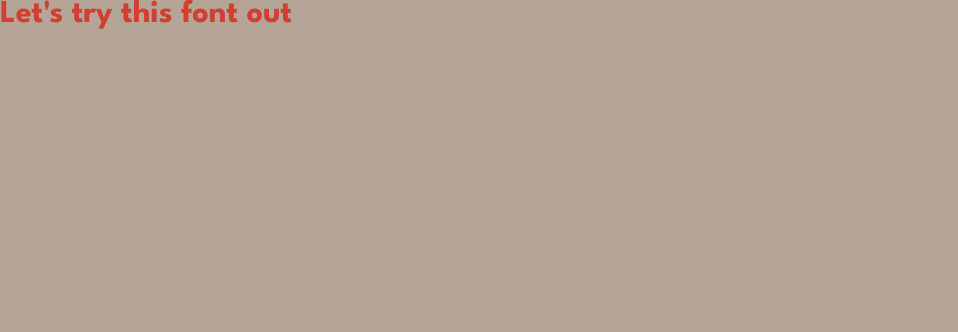
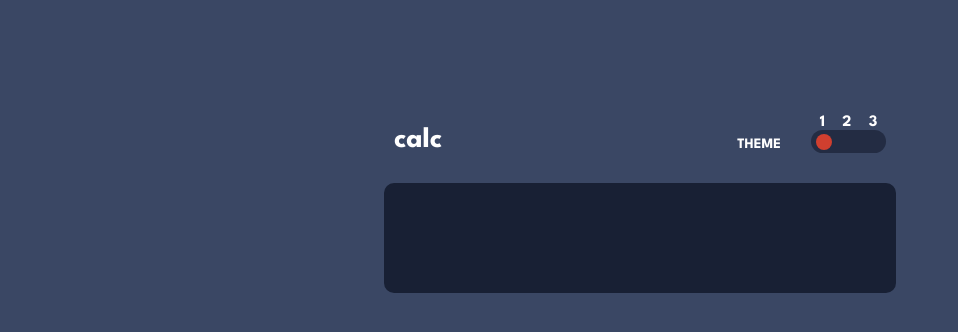
Before and after one commit to Mahmoud-solaiman/calculator, a plain HTML site: page index.html in a window 1280 px wide. Shown: the whole page, without its empty margins (0-958 px from the left). Drawn offline with Linux system fonts and the light colour scheme.

Commit message:
Building the header and the screen of the calculator

```diff
--- a/index.html
+++ b/index.html
@@ -7,7 +7,35 @@
     <link rel="stylesheet" href="/sass-styles/main.css">
 </head>
 <body>
-    <h1>Let's try this font out</h1>
+    <div class="container">
+        <div class="app">
+            <!-- The header of the calculator -->
+            <div class="header">
+                <div>
+                    <h1 class="title">calc</h1>
+                </div>
+                <!-- The themes toggler markup -->
+                <div class="themes">
+                    <h2>theme</h2>
+                    <div class="themes-switcher-container">
+                        <div class="themes-switchers">
+                            <label for="theme-1">1</label>
+                            <label for="theme-2">2</label>
+                            <label for="theme-3">3</label>
+                        </div>
+                        <div class="toggle-switcher-container">
+                            <input type="radio" name="theme" id="theme-1">
+                            <input type="radio" name="theme" id="theme-2">
+                            <input type="radio" name="theme" id="theme-3">
+                            <div class="toggle-switcher"></div>
+                        </div>
+                    </div>
+                </div>
+            </div>
+            <!-- The screen of the calculator -->
+            <div class="screen"></div>
+        </div>
+    </div>
     <script src="app.js"></script>
 </body>
 </html>
--- /dev/null
+++ b/sass-styles/_app.scss
@@ -0,0 +1,7 @@
+.app {
+    padding-top:115px;
+    width:40%;
+    display:flex;
+    flex-direction: column;
+    row-gap:30px;
+}
--- a/sass-styles/_colors.scss
+++ b/sass-styles/_colors.scss
@@ -9,8 +9,3 @@ $keys-background:#eae3dc;
 $keys-shadow:#b4a597;
 $numbers-color:#444b5a;
 $text-color:#fff;
-
-body {
-    background:$keys-shadow;
-    color:$toggle-equal-background;
-}
--- /dev/null
+++ b/sass-styles/_container.scss
@@ -0,0 +1,7 @@
+.container {
+    width:100%;
+    height:100vh;
+    display:flex;
+    justify-content:center;
+    background-color:$main-background;
+}
--- /dev/null
+++ b/sass-styles/_header.scss
@@ -0,0 +1,67 @@
+.header {
+    display:flex;
+    justify-content: space-between;
+    align-items: end;
+    color:#fff;
+    padding:0 10px;
+}
+
+.title {
+    font: {
+        weight:700;
+        size:1.8rem;
+    }
+}
+
+.themes {
+    display:flex;
+    column-gap:30px;
+    align-items: flex-end;
+
+    & h2 {
+        text-transform:uppercase;
+        font-size:.9rem;
+        padding-bottom:2px;
+    }
+}
+
+.themes-switchers {
+    display: flex;
+    justify-content: space-around;
+}
+
+.toggle-switcher-container {
+    padding:0 5px;
+    width:75px;
+    height:23px;
+    border-radius:30px;
+    background-color:$toggle-background;
+    display:flex;
+    align-items: center;
+
+    & input[type="radio"]{
+        display: none;
+    }
+
+    & .toggle-switcher {
+        height:16px;
+        width:16px;
+        background-color:$toggle-equal-background;
+        border-radius:50%;
+        translate:0;
+        transition: .25s linear;
+    }
+
+    & #theme-1:checked ~ .toggle-switcher {
+        translate:0;
+    }
+
+    & #theme-2:checked ~ .toggle-switcher {
+        translate:23px;
+    }
+
+    & #theme-3:checked ~ .toggle-switcher {
+        translate:50px;
+        background-color:#00e0d1;
+    }
+}
--- /dev/null
+++ b/sass-styles/_screen.scss
@@ -0,0 +1,5 @@
+.screen {
+    height:110px;
+    background-color:$screen-background;
+    border-radius:10px;
+}
--- a/sass-styles/main.scss
+++ b/sass-styles/main.scss
@@ -1,5 +1,9 @@
 @import 'resets';
 @import 'colors';
+@import 'container';
+@import 'header';
+@import 'app';
+@import 'screen';
 
 body {
     font-family: "League Spartan";
```
Also changed, not shown: sass-styles/main.css, 1 other file.
